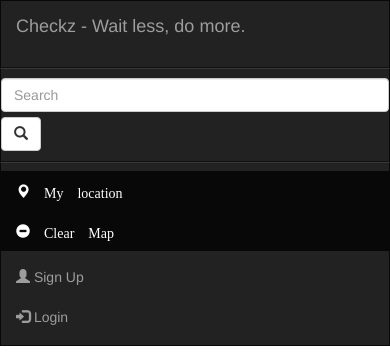
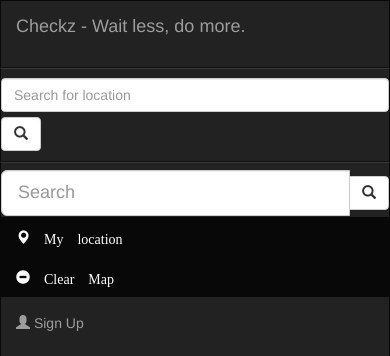
Before and after one commit to krsm/Checkz, a Flask app: page / in a window 390 px wide; the page is wider, and only the part inside the window is pictured. Shown: the top 356 px of that part. Run offline with Flask 2, Linux system fonts and the light colour scheme; some libraries are stand-ins or nearby versions.

Commit message:
adding geodocing

```diff
--- a/static/js/gmaps.js
+++ b/static/js/gmaps.js
@@ -1,9 +1,32 @@
+// create global map, destination coordinates, and address
+var map, dest, deslat, deslng, address;
+// create a geocoder object
+var geocoder = new google.maps.Geocoder();
+
+
 var favMap;
 // Create a new blank array for all the listing markers. To be used with the clear button
 var markers = []; // Global array
 var infoWindow = new google.maps.InfoWindow();
 // Initialize Map
 function initFavMap() {
+
+  //====================================================================================
+  // Code related to geocoding
+
+  // grab search-term from URL
+var hpAddress = getURLParam('search-term');
+
+if (hpAddress !== null) {
+  goHomepageSearch(hpAddress);
+}
+// Enf of Code related to geocoding
+//====================================================================================
+
+
+
+
+  //Initialize value
   // set LatLng to SF
   var sfLatLng = {
     lat: 36.07094,
@@ -236,7 +259,7 @@ function RemovePreviousSaved(lat, long) {
     //deleteMarkers();
     // getting remaining positions and populating the screen
     $.get('/get_favorite_places', userData, makeSavedMarkers);
-    //location.reload();
+    location.reload();
   }
 } //====================================================================================
 
@@ -341,6 +364,122 @@ function hideListings() {
     markers[i].setMap(null);
   }
 }
+
+//====================================================================================
+// Code related to geocoding
+//====================================================================================
+function getURLParam (name) {
+
+  var results = new RegExp('[\?&]' + name + '=([^&#]*)').exec(window.location.href);
+  if (results === null) {
+    return null;
+  } else {
+    return results[1] || 0;
+  }
+}
+// google maps autocomplete search bar for homepage
+function hpInit() {
+    var searchTerm = document.getElementById('search-term');
+    var hpAutoComplete = new google.maps.places.Autocomplete(searchTerm);
+}
+
+
+function geocodeAddress(geocoder, map, address) {
+  // clear the pre-existing markers and reset holdMarkers array to empty
+  //for (var i = 0; i < holdMarkers.length; i++) {
+    //holdMarkers[i].setMap(null);
+  //}
+
+  holdMarkers = [];
+
+  // geocode user's destination in lat lngs
+  geocoder.geocode({'address': address}, function(results, status) {
+    // if the status comes back OK, get the destination location
+    if (status === google.maps.GeocoderStatus.OK) {
+      dest = results[0].geometry.location;
+      map.setCenter(dest);
+
+      deslat = dest.lat();
+      deslng = dest.lng();
+
+      // create a marker of destination, place on map
+      var marker = new google.maps.Marker({
+        map: map,
+        animation: google.maps.Animation.DROP,
+        position: dest
+      });
+      holdMarkers.push(marker);
+      //getEligibleSpots(limit);
+    } else {
+      console.log('Something went wrong: ' + status);
+    }
+  });
+}
+
+function goHomepageSearch (hpAddress) {
+// scenario where user initates search from homepage
+  if (hpAddress !== 0) {
+      var decodeAddress = decodeURIComponent(hpAddress);
+      address = decodeAddress.split('+').join(' ');
+
+      // grab current day of week and time
+      // var todayDate = new Date();
+      // var weekDays = new Array(7);
+      // weekDays[0]=  "Su";
+      // weekDays[1] = "M";
+      // weekDays[2] = "Tu";
+      // weekDays[3] = "W";
+      // weekDays[4] = "Th";
+      // weekDays[5] = "F";
+      // weekDays[6] = "Sa";
+      // var todayDay = weekDays[todayDate.getDay()];
+      // $('#day').val(todayDay);
+      //
+      // var todayStartHr = todayDate.getHours();
+      // todayStartHr = todayStartHr + "00";
+      // $('#starttime').val(todayStartHr);
+      //
+      // todayEndHr = parseInt(todayStartHr);
+      // todayEndHr = todayEndHr + 100;
+      // todayEndHr = todayEndHr.toString();
+      // $('#endtime').val(todayEndHr);
+
+      geocodeAddress(geocoder, map, address);
+      //$('#show-more').show();
+    }
+}
+
+
+
+//====================================================================================
+// End of Code related to geocoding
+//====================================================================================
+
+
 $(document).ready(function () {
   google.maps.event.addDomListener(window, 'load', initFavMap);
+
+  //====================================================================================
+  // Code related to geocoding
+  // google maps related to geocoding
+  google.maps.event.addDomListener(window, 'load', hpInit);
+
+  // enter scenario where user began non-default search from search page form
+  $('#submit').click(function (evt) {
+    evt.preventDefault();
+    // get the value of user's destination input from form
+    address = document.getElementById('search-term').value;
+
+    geocodeAddress(geocoder, FavMap, address);
+    //$('#show-more').show();
+    // reset the marker limit every time the user submits a new search
+    //moreLimit = 50;
+    // Enf of Code related to geocoding
+    //====================================================================================
 });
+
+
+
+
+
+});
--- a/templates/layout.html
+++ b/templates/layout.html
@@ -37,13 +37,28 @@
             </div>
             <ul class="nav navbar-nav">
 
-              <li class="active">
-                      <form class="navbar-form navbar-left" role="search">
-        <div class="form-group">
-            <input type="text" class="form-control" placeholder="Search">
-        </div>
-        <button type="submit" class="btn btn-default"><span class="glyphicon glyphicon-search"></span></button>
-      </form>
+                <li class="active">
+                    <form class="navbar-form navbar-left" role="search">
+                        <div class="form-group">
+                            <input class="form-control" id="search-term" name="search-term" type="text" placeholder="Search for location">
+                        </div>
+                        <button id="hp-search" type="submit" class="btn btn-default"><span class="glyphicon glyphicon-search"></span></button>
+                    </form>
+
+                </li>
+
+                <li class="active">
+                    <div id="custom-search-input">
+                        <div class="input-group col-md-12">
+                            <input type="text" class="form-control input-lg" placeholder="Search" />
+                    <span class="input-group-btn">
+                        <button class="btn btn-default" type="button">
+                            <i class="glyphicon glyphicon-search"></i>
+                        </button>
+                    </span>
+                        </div>
+                    </div>
+
                 </li>
                 <!--<li class="active"><a id="search_link"<span class="glyphicon glyphicon-search"></span> Search </a></li>-->
                 <li class="active"><a id="my_location_link"<span class="glyphicon glyphicon-map-marker"></span> My location </a></li>
```
Also changed, not shown: 1 other file.
